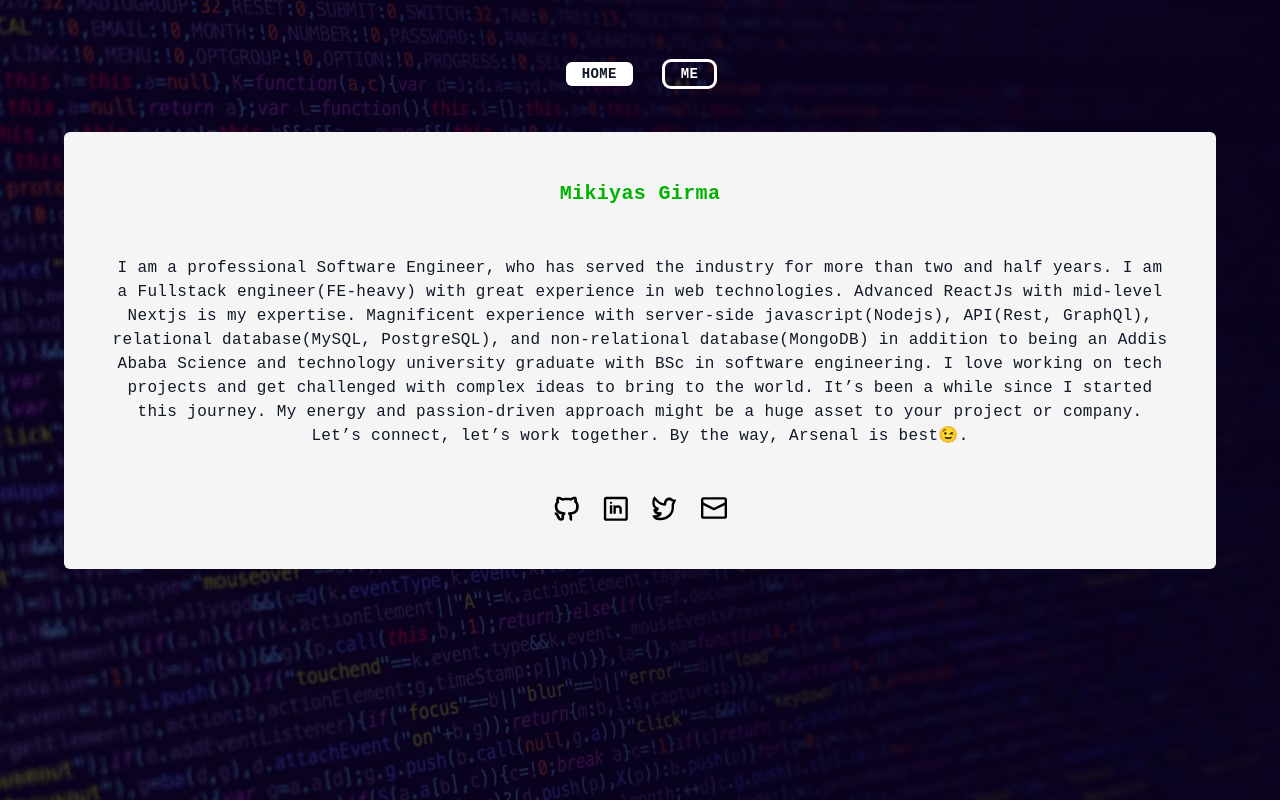
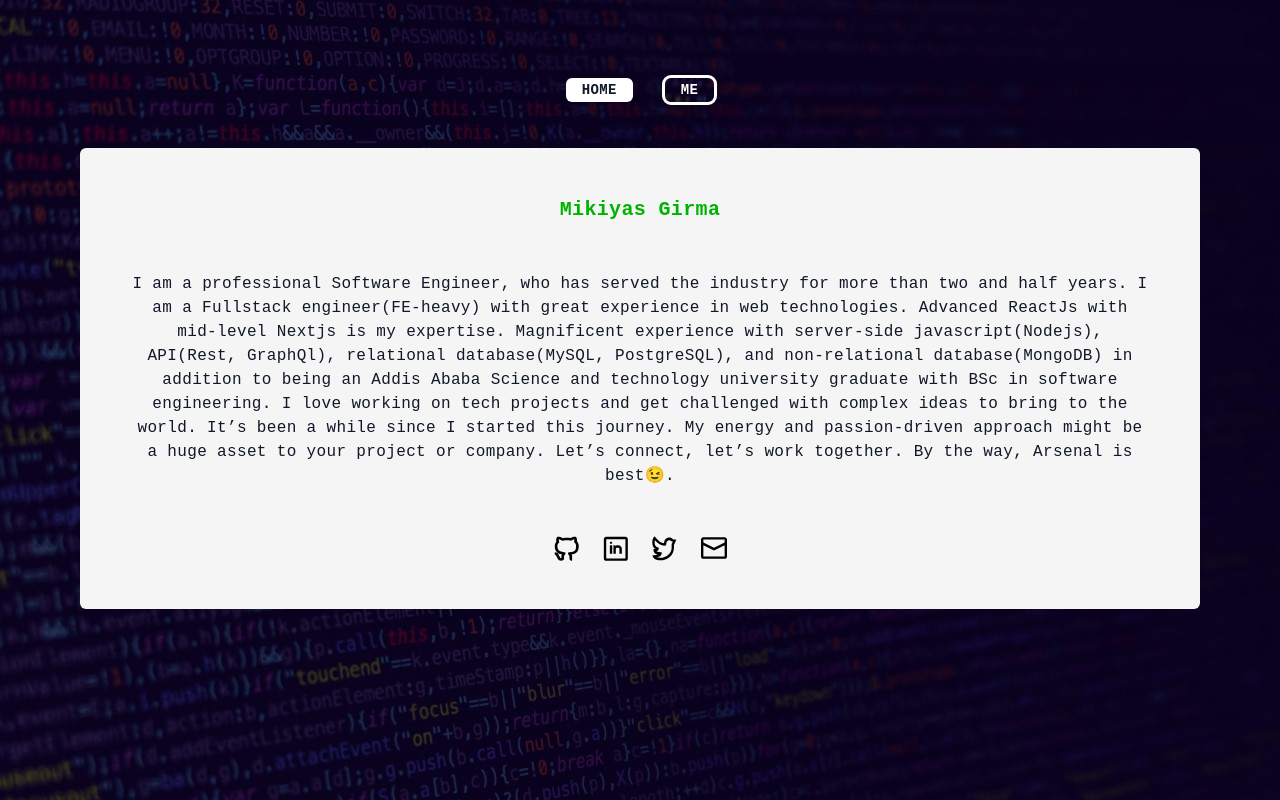
Before and after one commit to mikiyasgirma/Portfolio, a Next.js app: page /me in a window 1280 px wide. Built offline with nearby package versions, Linux system fonts and the light colour scheme.

Commit message:
hotfix alignment and padding fix

```diff
--- a/components/ActiveLink.js
+++ b/components/ActiveLink.js
@@ -5,7 +5,7 @@ function ActiveLink({ children, href }) {
   const style =
     router.asPath === href
       ? "cursor-pointer rounded-md px-4 py-1 outline bg-vscode-background text-white"
-      : "bg-white cursor-pointer text-gray-900 font-semibold rounded-md px-4 py-1 hover:outline hover:bg-white hover:text-black";
+      : "bg-white cursor-pointer text-gray-900 font-semibold rounded-md px-4 py-1  hover:bg-white hover:text-black";
 
   const handleClick = (e) => {
     e.preventDefault();
--- a/components/Nav.js
+++ b/components/Nav.js
@@ -1,6 +1,3 @@
-import Link from "next/link";
-import { useState } from "react";
-import { useRouter } from "next/router";
 import ActiveLink from "./ActiveLink";
 
 export const navItems = [
--- a/pages/me.js
+++ b/pages/me.js
@@ -9,7 +9,7 @@ const me = () => {
       <Head>
         <title>Me</title>
       </Head>
-      <div className="min-h-screen w-full bg-vscode-background bg-repeat font-Roboto text-white tracking-wide md:p-16 p-8">
+      <div className="min-h-screen w-full bg-vscode-background bg-repeat font-Roboto text-white tracking-wide md:p-20 p-8">
         <Nav />
         <div className="flex flex-col items-center justify-center py-12 h-full w-full bg-[#f5f5f5] mt-12 rounded-md text-gray-900 text-base px-12 text-center">
           <p className=" font-semibold text-xl text-[#00b202]">Mikiyas Girma</p>
```
